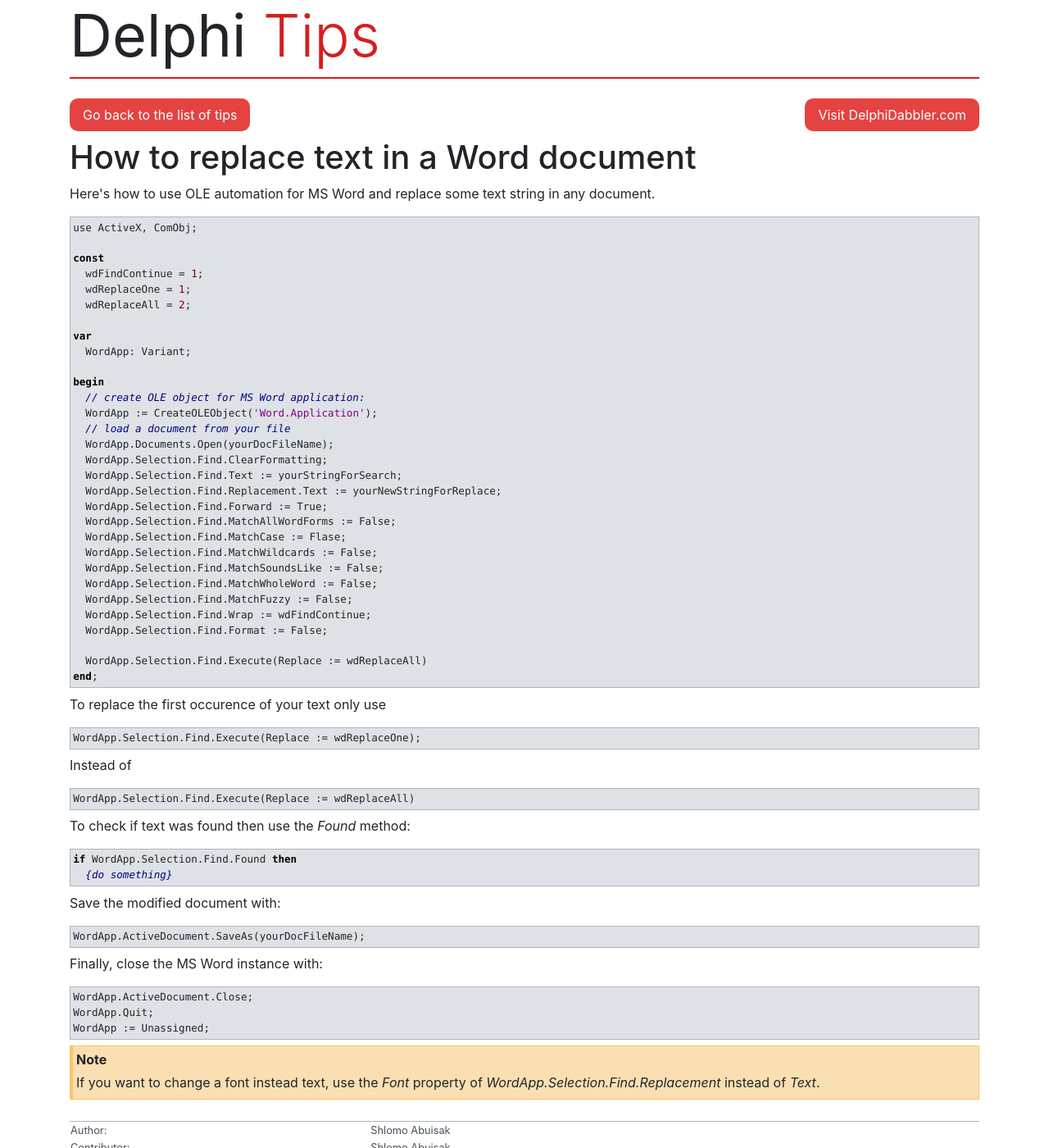
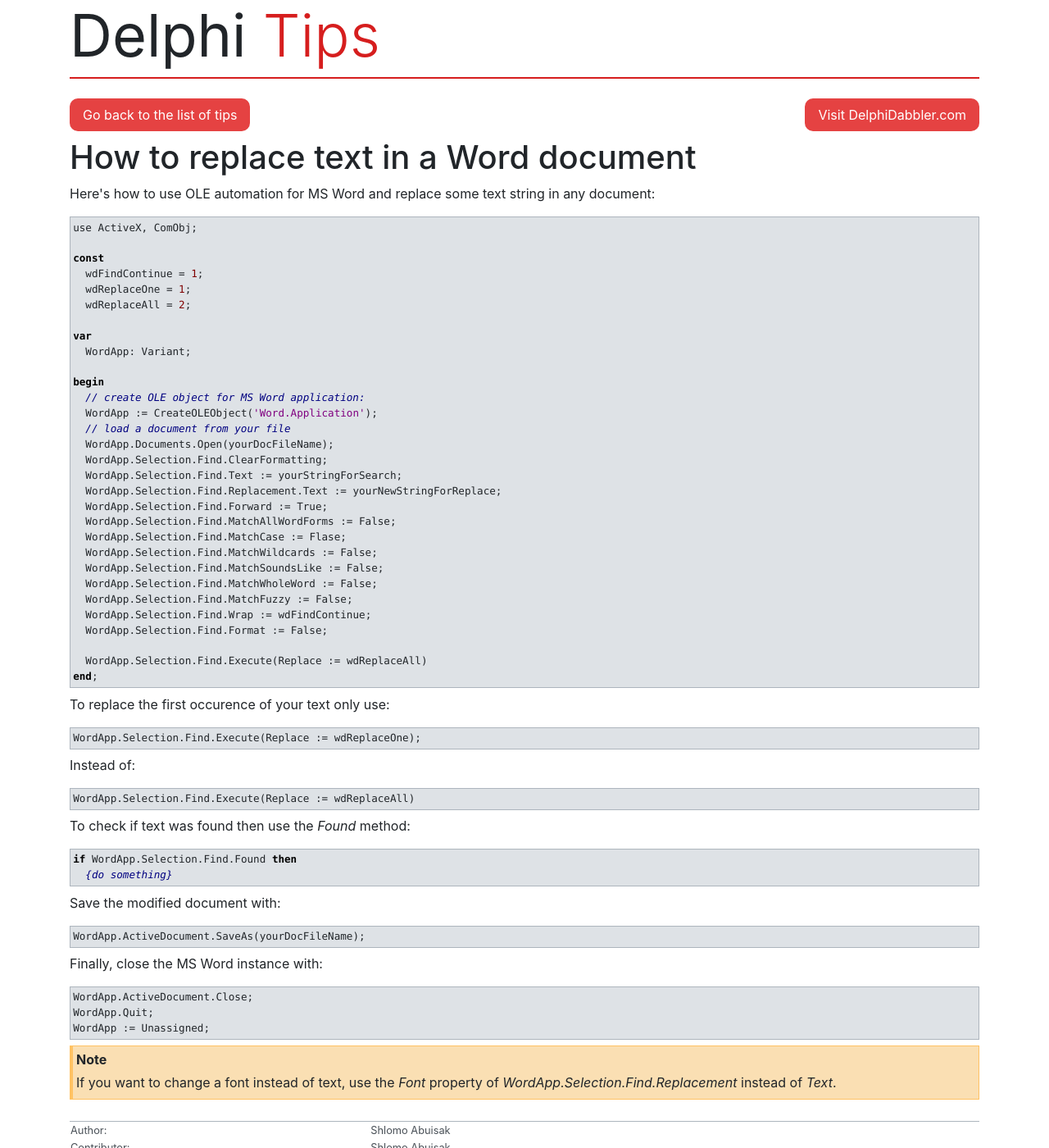
Before and after one commit to delphidabbler/delphi-tips, a Jekyll site: the page built from docs/_tips/136.html, in a window 1280 px wide and 1400 px high. Shown: the whole window at 82% size. Built offline with Jekyll 4.4.1, drawn with Linux system fonts in a browser that asks for light colours.

Commit message:
Fix minor typos etc. in tip 136. Fixes #22

```diff
--- a/docs/_tips/136.html
+++ b/docs/_tips/136.html
@@ -9,7 +9,7 @@
 
 <p>
   Here's how to use OLE automation for MS Word and replace some text string in
-  any document.
+  any document:
 </p>
 
 <div class="frame">
@@ -47,7 +47,7 @@
 </div>
 
 <p>
-  To replace the first occurence of your text only use
+  To replace the first occurence of your text only use:
 </p>
 
 <div class="frame">
@@ -56,7 +56,7 @@
 </div>
 
 <p>
-  Instead of
+  Instead of:
 </p>
 
 <div class="frame">
@@ -99,7 +99,7 @@
     Note
   </div>
   <div class="content">
-    If you want to change a font instead text, use the <var>Font</var>
+    If you want to change a font instead of text, use the <var>Font</var>
     property of <var>WordApp.Selection.Find.Replacement</var> instead of
     <var>Text</var>.
   </div>
```
